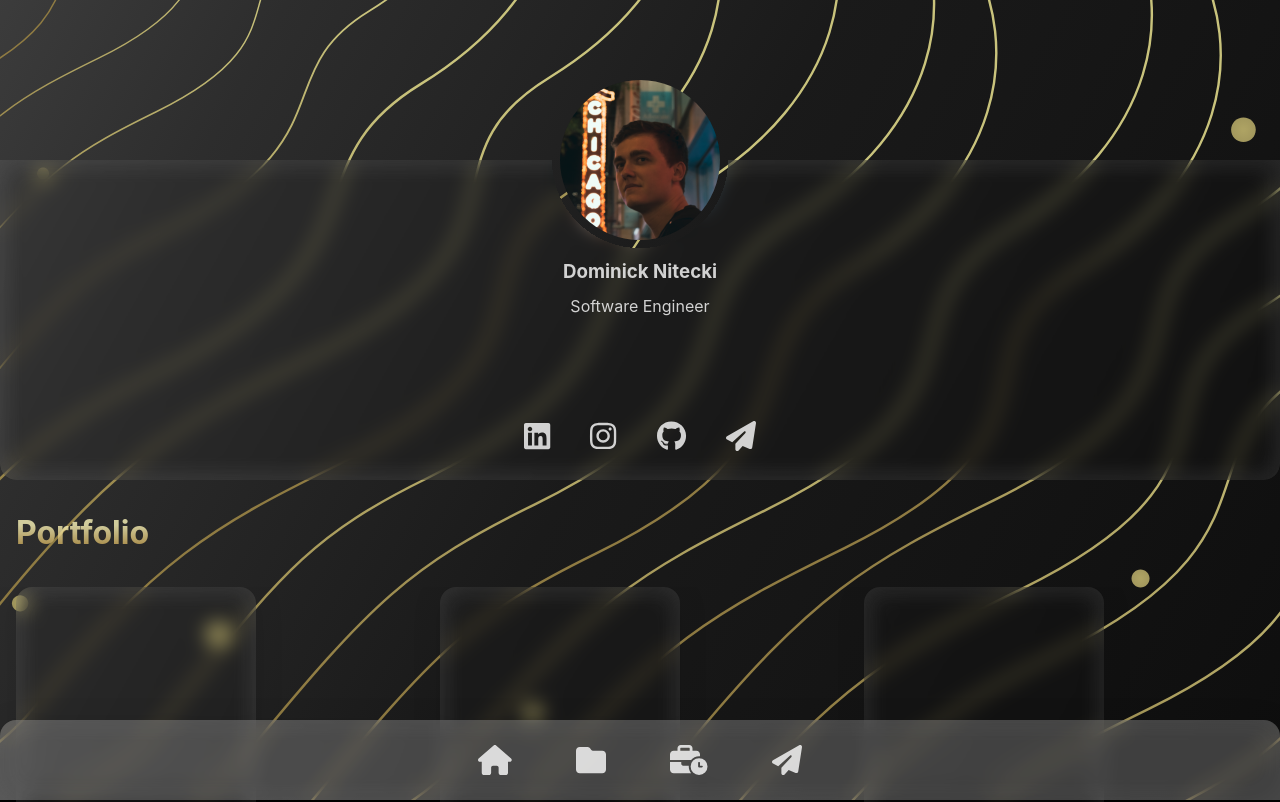
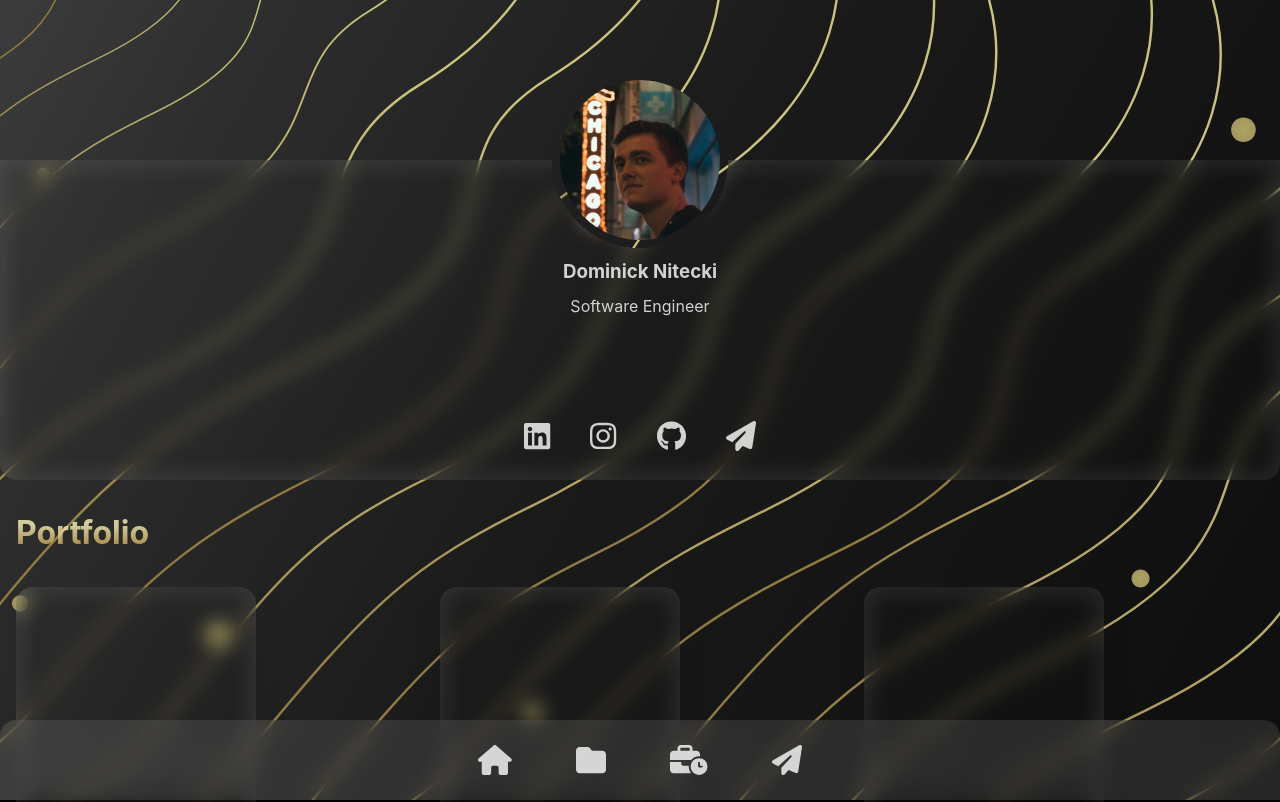
Before and after one commit to dnitecki/personal-website-ui, a React (Create React App) app: page / in a window 1280 px wide. Shown: the top 802 px of the page. Built offline with nearby package versions, Linux system fonts and the light colour scheme; the HTML template or start-up script is replaced by a standard one.

Commit message:
fix bottom nav css

```diff
--- a/src/components/bottomNav/BottomNav.scss
+++ b/src/components/bottomNav/BottomNav.scss
@@ -12,8 +12,7 @@
   color: var(--white);
   border-top-left-radius: var(--borderRadius);
   border-top-right-radius: var(--borderRadius);
-  box-shadow: var(--shadow), inset 0px 0px 30px 5px rgba(255, 255, 255, 0.05);
-  background: rgba(255, 255, 255, 0.2);
+  background: rgba(255, 255, 255, 0.1);
   -webkit-backdrop-filter: blur(10px);
   backdrop-filter: blur(10px);
 }
```
